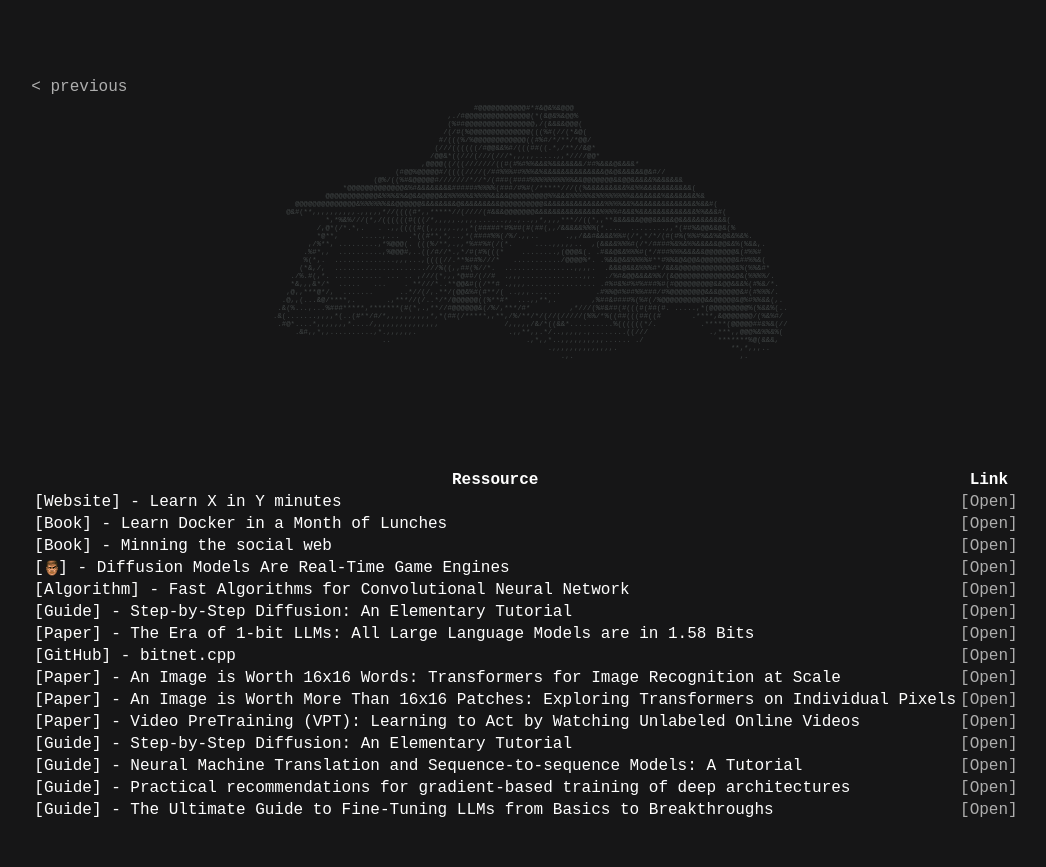
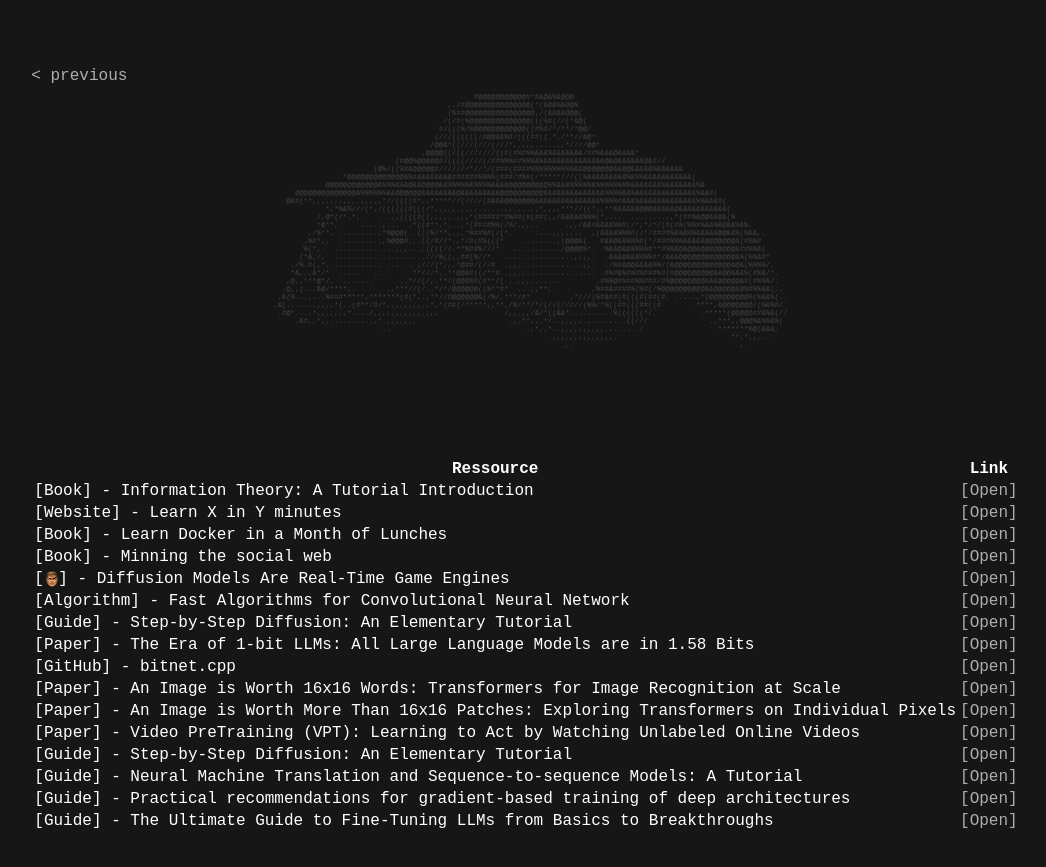
Before and after one commit to tayheau/tayheau.github.io, a Jekyll site: the page to_read.html, which Jekyll copies as it is, in a window 1280 px wide. Shown: the top 867 px of the page, without its empty margins (114-1160 px from the left). Built offline with Jekyll 4.4.1, drawn with Linux system fonts in a browser that asks for light colours.

Commit message:
Update to_read.html

```diff
--- a/to_read.html
+++ b/to_read.html
@@ -57,6 +57,10 @@
         <tr>
             <th>Ressource</th>
             <th>Link</th>
+        </tr>
+        <tr>
+            <td>[Book] - Information Theory: A Tutorial Introduction</td>
+            <td><a href="https://www.amazon.com/Information-Theory-Tutorial-Introduction-2nd-dp-1739672704/dp/1739672704"> [Open] </a></td>
         </tr>
         <tr>
             <td>[Website] - Learn X in Y minutes</td>
```
